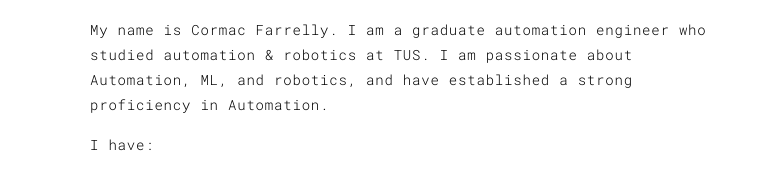
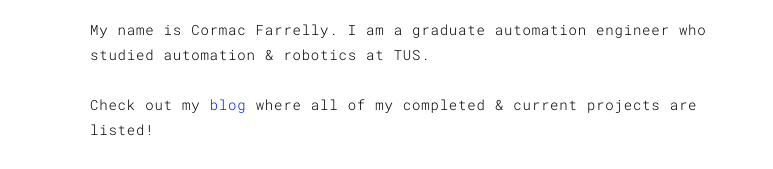
Before and after one commit to cmac-ire/personal-website, a plain HTML site: page index.html in a window 1280 px wide. Shown: the part 775-944 px from the top of the page, 0-773 px from the left. Drawn offline with nearby package versions, Linux system fonts and the light colour scheme; a script that the page names is missing.

Commit message:
changes to index page

```diff
--- a/index.html
+++ b/index.html
@@ -83,6 +83,11 @@
                     <h2 class="template-title-example">Hi there!</h2>
                     <p>
                         My name is Cormac Farrelly. I am a graduate automation engineer who studied automation & robotics at TUS.
+                       <br>
+                       <br>
+                       Check out my <a href="blog.html" title="">blog</a> where all of my completed & current projects are listed!
+                        <br>
+                        <br>
                         I am passionate about Automation, ML, and robotics, and have established a strong proficiency in Automation.
                     </p>
                     <p>
```
